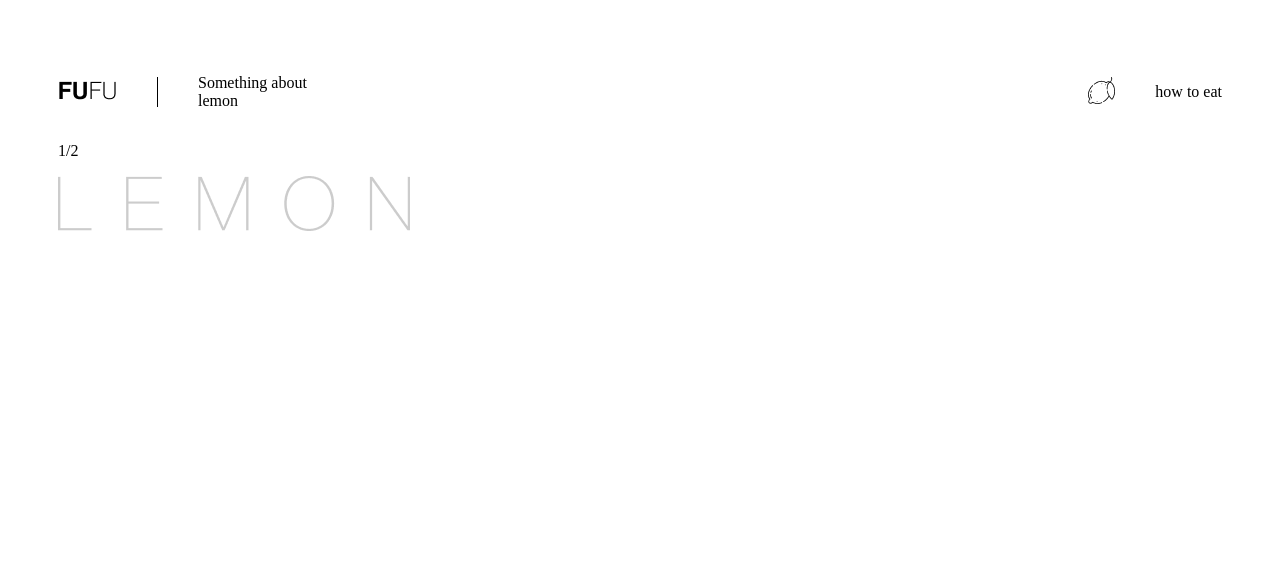
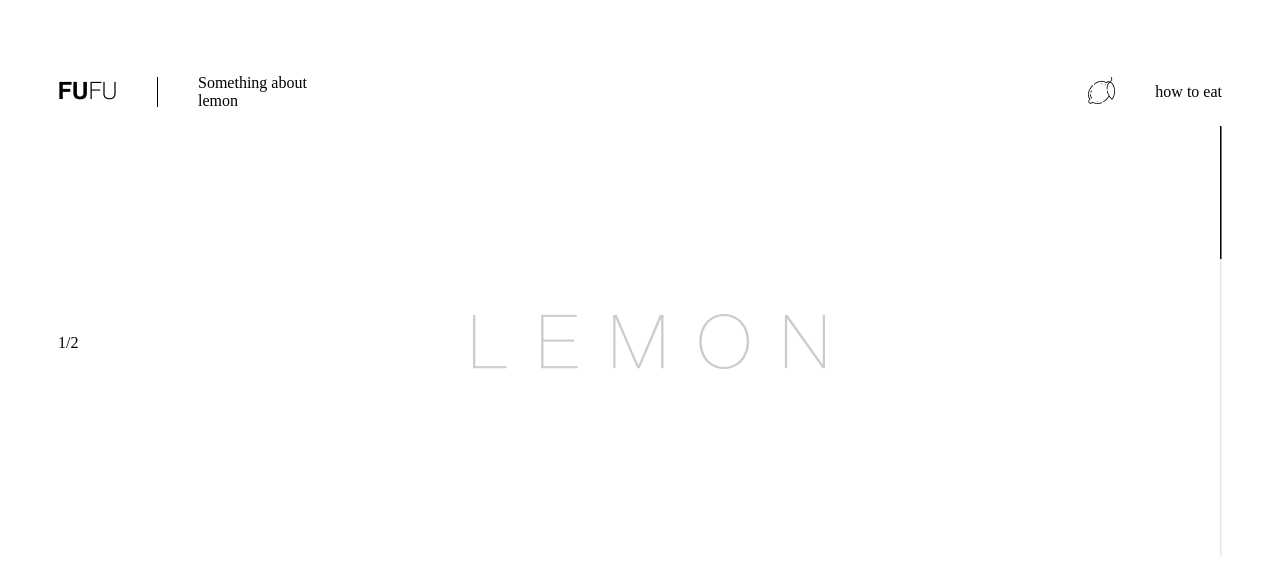
Before and after one commit to asilbekcodes/web_01, a plain HTML site: page Compiled-HTML/index.html in a window 1280 px wide. Drawn offline with Linux system fonts and the light colour scheme.

Commit message:
index.pug and scss added

```diff
--- a/Compiled-HTML/index.html
+++ b/Compiled-HTML/index.html
@@ -1 +1 @@
-<!DOCTYPE html><html lang="en"><head><meta charset="UTF-8"><meta name="viewport" content="width=device-width, initial-scale=1.0"><link rel="stylesheet" href="../sass/style.css"><title>Document</title></head><body> </body><div class="container"><div class="container__content"> <div class="container__content-item"> <div> <img src="../img/Group 4.png" alt=""></div><div class="container__content-item__list"></div><div class="container__content-item-1"> <p>Something about lemon</p></div></div><div class="container__content-item"> <div> <img src="../img/Group.png" alt=""></div><div> <p>how to eat</p></div></div></div><div> <div> <p>1/2</p></div><div> <img src="../img/LEMON.png" alt=""></div><div> </div></div></div></html>
+<!DOCTYPE html><html lang="en"><head><meta charset="UTF-8"><meta name="viewport" content="width=device-width, initial-scale=1.0"><link rel="stylesheet" href="../sass/style.css"><title>Document</title></head><body> </body><div class="container"><div class="container__content"> <div class="container__content-item"> <div> <img src="../img/Group 4.png" alt=""></div><div class="container__content-item__list"></div><div class="container__content-item-1"> <p>Something about lemon</p></div></div><div class="container__content-item"> <div> <img src="../img/Group.png" alt=""></div><div> <p>how to eat</p></div></div></div><div class="container__item"> <div><p>1/2</p></div><div><img src="../img/LEMON.png" alt=""></div><div> <img src="../img/Group 7.png" alt=""></div></div></div></html>
--- a/sass/style.scss
+++ b/sass/style.scss
@@ -1,6 +1,6 @@
 .container{
    padding: 50px;
-   .container__content{
+    .container__content{
         display: flex;
         justify-content: space-between;
         .container__content-item {
@@ -18,5 +18,10 @@
                 }
             }
         }
-   }
+    }
+    .container__item{
+        display: flex;
+        justify-content: space-between;
+        align-items: center;
+    }
 }
```
Also changed, not shown: img/Group 7.png (added), sass/style.css, 2 other files.
